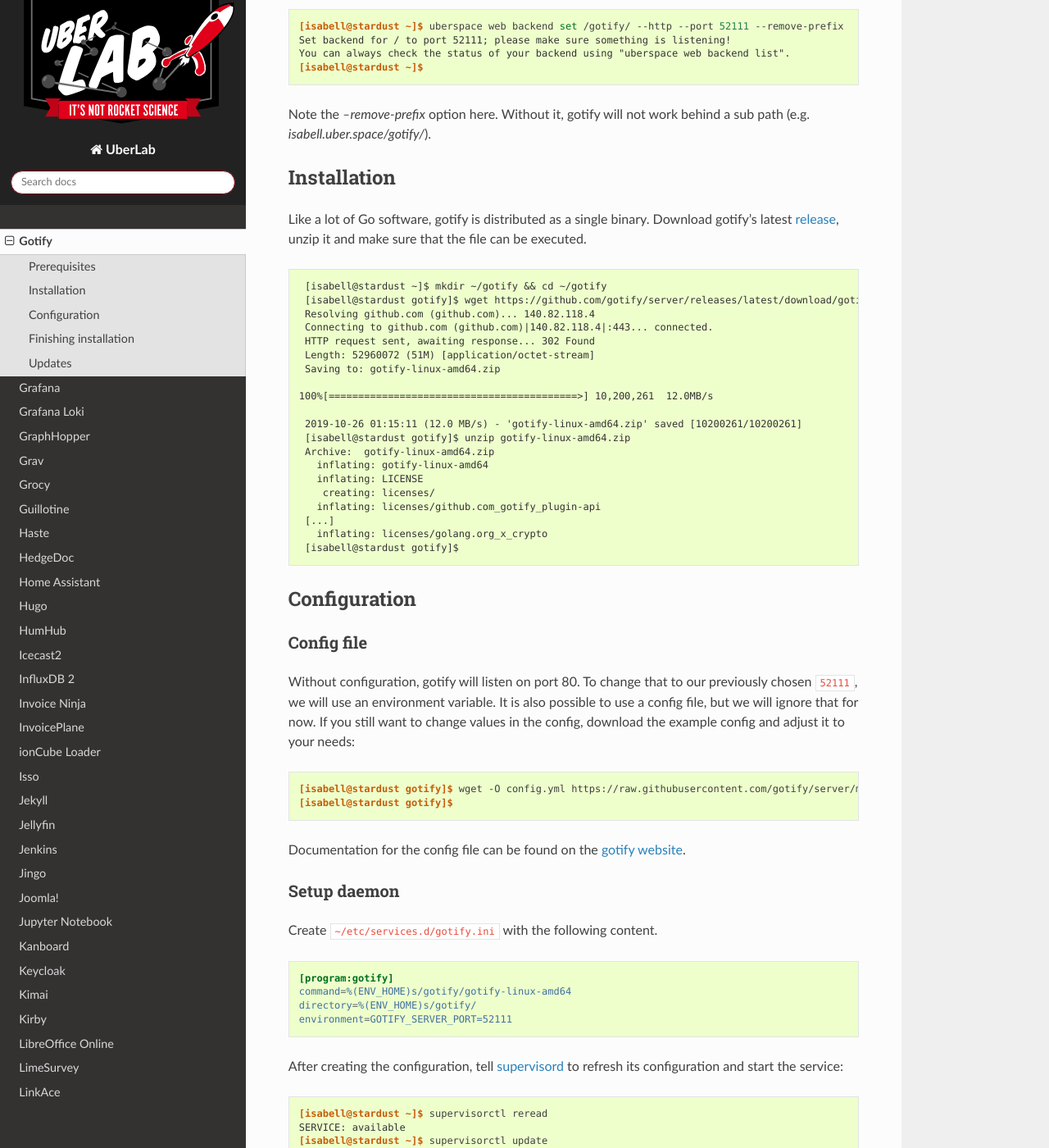
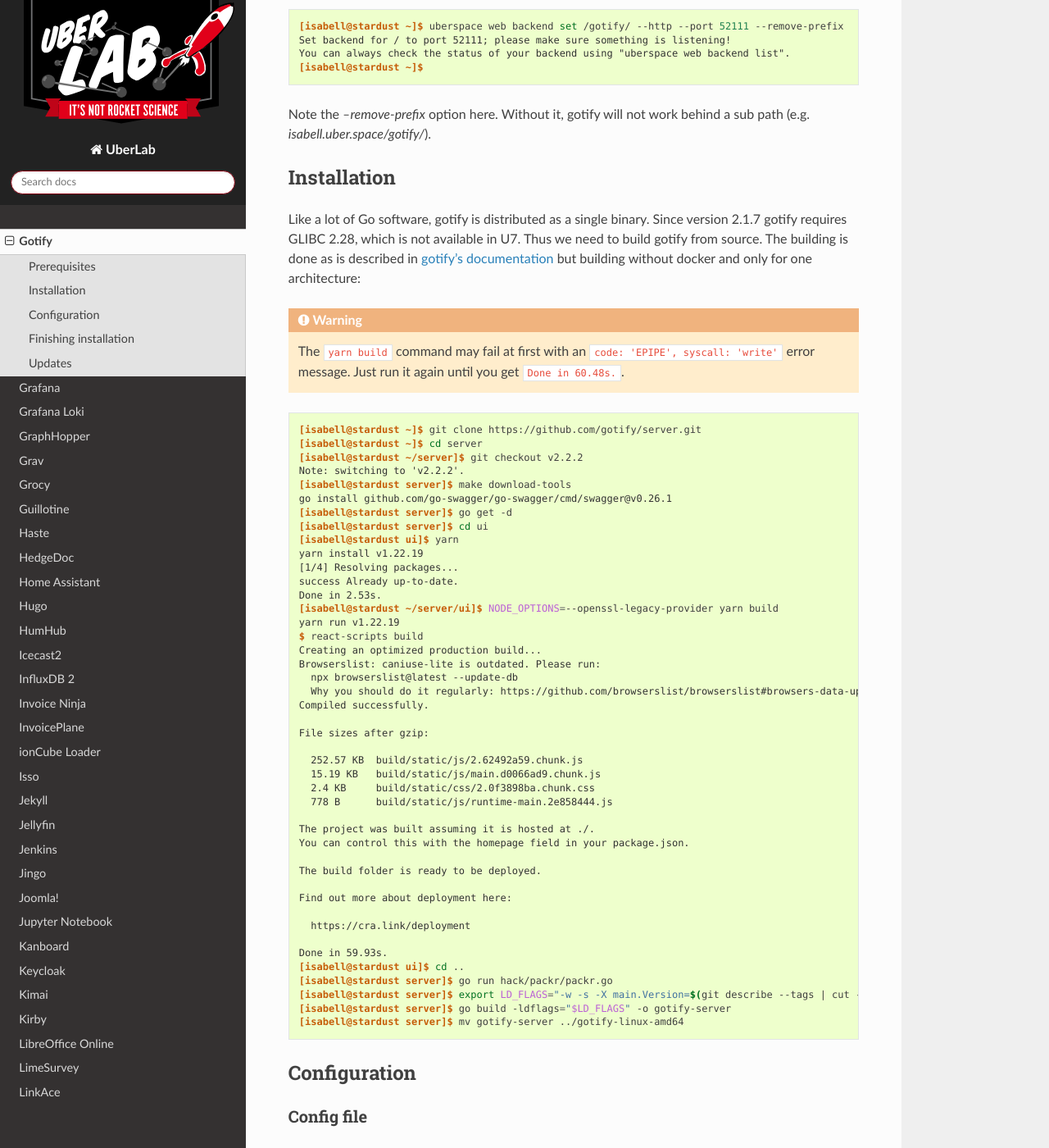
Before and after one commit to Uberspace/lab, a Sphinx documentation site: the page built from source/guide_gotify.rst, in a window 1280 px wide and 1400 px high, scrolled down 1302 px. Shown: the whole window at 82% size. Built offline with Sphinx 7.4.7 and the Read the Docs theme 2.0.0, drawn with Linux system fonts in a browser that asks for light colours.

Commit message:
[gotify] fix installation by building from source (#1463)
* Updated installation by building from source

We need to build from source since version gotify 2.1.7 as the released version requires GLIBC 2.28. Hopefully gotify won't use a glibc ABI only available in 2.28...

* fixed typo

* [gotify] cleanup build step

* [gotify] fix yarn build

---------

Co-authored-by: luto <m@luto.at>

```diff
--- a/source/guide_gotify.rst
+++ b/source/guide_gotify.rst
@@ -54,30 +54,59 @@
 Installation
 ============
 
-Like a lot of Go software, gotify is distributed as a single binary. Download gotify's latest `release <https://github.com/gotify/server/releases/latest>`_, unzip it and make sure that the file can be executed.
+Like a lot of Go software, gotify is distributed as a single binary. Since version 2.1.7 gotify requires GLIBC 2.28, which is not available in U7. Thus we need to build gotify from source. The building is done as is described in `gotify's documentation <https://gotify.net/docs/dev-setup>`_ but building without docker and only for one architecture:
+
+.. warning::
+
+  The ``yarn build`` command may fail at first with an ``code: 'EPIPE', syscall: 'write'`` error message.
+  Just run it again until you get ``Done in 60.48s.``.
 
 ::
 
-  [isabell@stardust ~]$ mkdir ~/gotify && cd ~/gotify
-  [isabell@stardust gotify]$ wget https://github.com/gotify/server/releases/latest/download/gotify-linux-amd64.zip
-  Resolving github.com (github.com)... 140.82.118.4
-  Connecting to github.com (github.com)|140.82.118.4|:443... connected.
-  HTTP request sent, awaiting response... 302 Found
-  Length: 52960072 (51M) [application/octet-stream]
-  Saving to: gotify-linux-amd64.zip
+  [isabell@stardust ~]$ git clone https://github.com/gotify/server.git
+  [isabell@stardust ~]$ cd server
+  [isabell@stardust ~/server]$ git checkout v2.2.2
+  Note: switching to 'v2.2.2'.
+  [isabell@stardust server]$ make download-tools
+  go install github.com/go-swagger/go-swagger/cmd/swagger@v0.26.1
+  [isabell@stardust server]$ go get -d
+  [isabell@stardust server]$ cd ui
+  [isabell@stardust ui]$ yarn
+  yarn install v1.22.19
+  [1/4] Resolving packages...
+  success Already up-to-date.
+  Done in 2.53s.
+  [isabell@stardust ~/server/ui]$ NODE_OPTIONS=--openssl-legacy-provider yarn build
+  yarn run v1.22.19
+  $ react-scripts build
+  Creating an optimized production build...
+  Browserslist: caniuse-lite is outdated. Please run:
+    npx browserslist@latest --update-db
+    Why you should do it regularly: https://github.com/browserslist/browserslist#browsers-data-updating
+  Compiled successfully.
 
- 100%[==========================================>] 10,200,261  12.0MB/s
+  File sizes after gzip:
 
-  2019-10-26 01:15:11 (12.0 MB/s) - 'gotify-linux-amd64.zip' saved [10200261/10200261]
-  [isabell@stardust gotify]$ unzip gotify-linux-amd64.zip
-  Archive:  gotify-linux-amd64.zip
-    inflating: gotify-linux-amd64
-    inflating: LICENSE
-     creating: licenses/
-    inflating: licenses/github.com_gotify_plugin-api
-  [...]
-    inflating: licenses/golang.org_x_crypto
-  [isabell@stardust gotify]$
+    252.57 KB  build/static/js/2.62492a59.chunk.js
+    15.19 KB   build/static/js/main.d0066ad9.chunk.js
+    2.4 KB     build/static/css/2.0f3898ba.chunk.css
+    778 B      build/static/js/runtime-main.2e858444.js
+
+  The project was built assuming it is hosted at ./.
+  You can control this with the homepage field in your package.json.
+
+  The build folder is ready to be deployed.
+
+  Find out more about deployment here:
+
+    https://cra.link/deployment
+
+  Done in 59.93s.
+  [isabell@stardust ui]$ cd ..
+  [isabell@stardust server]$ go run hack/packr/packr.go
+  [isabell@stardust server]$ export LD_FLAGS="-w -s -X main.Version=$(git describe --tags | cut -c 2-) -X main.BuildDate=$(date "+%F-%T") -X main.Commit=$(git rev-parse --verify HEAD) -X main.Mode=prod";
+  [isabell@stardust server]$ go build -ldflags="$LD_FLAGS" -o gotify-server
+  [isabell@stardust server]$ mv gotify-server ../gotify-linux-amd64
 
 
 Configuration
```
